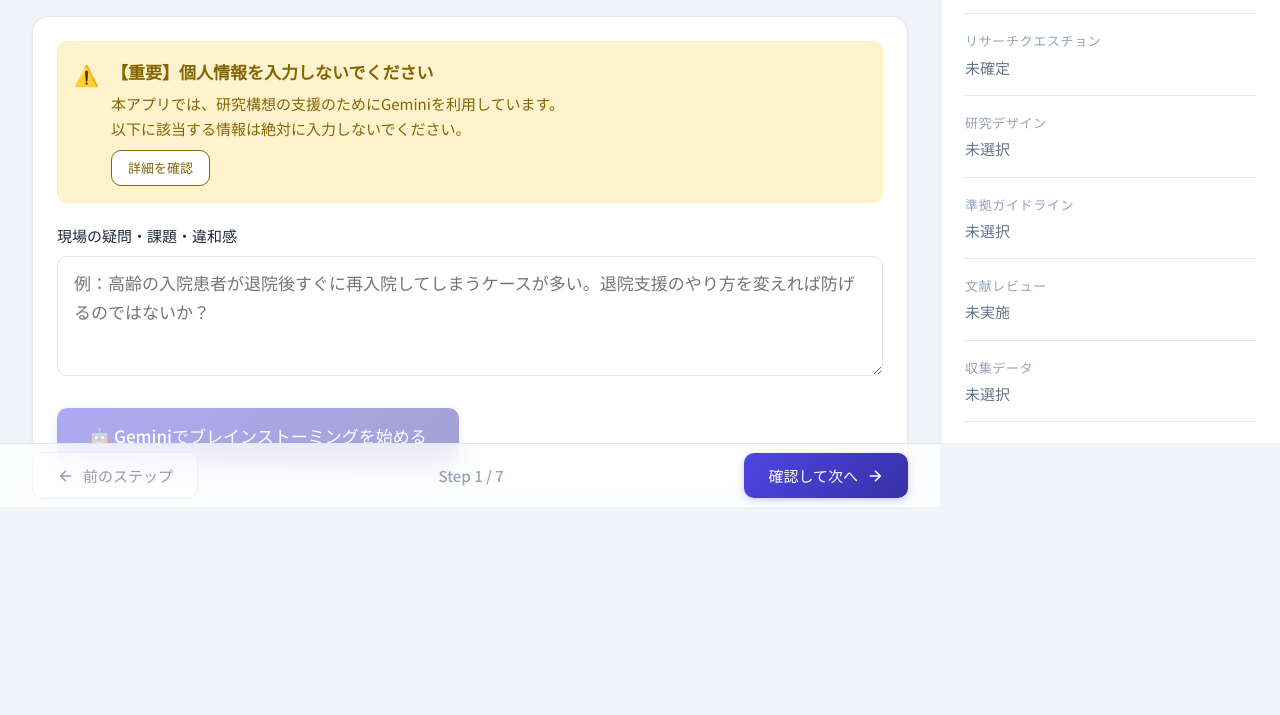
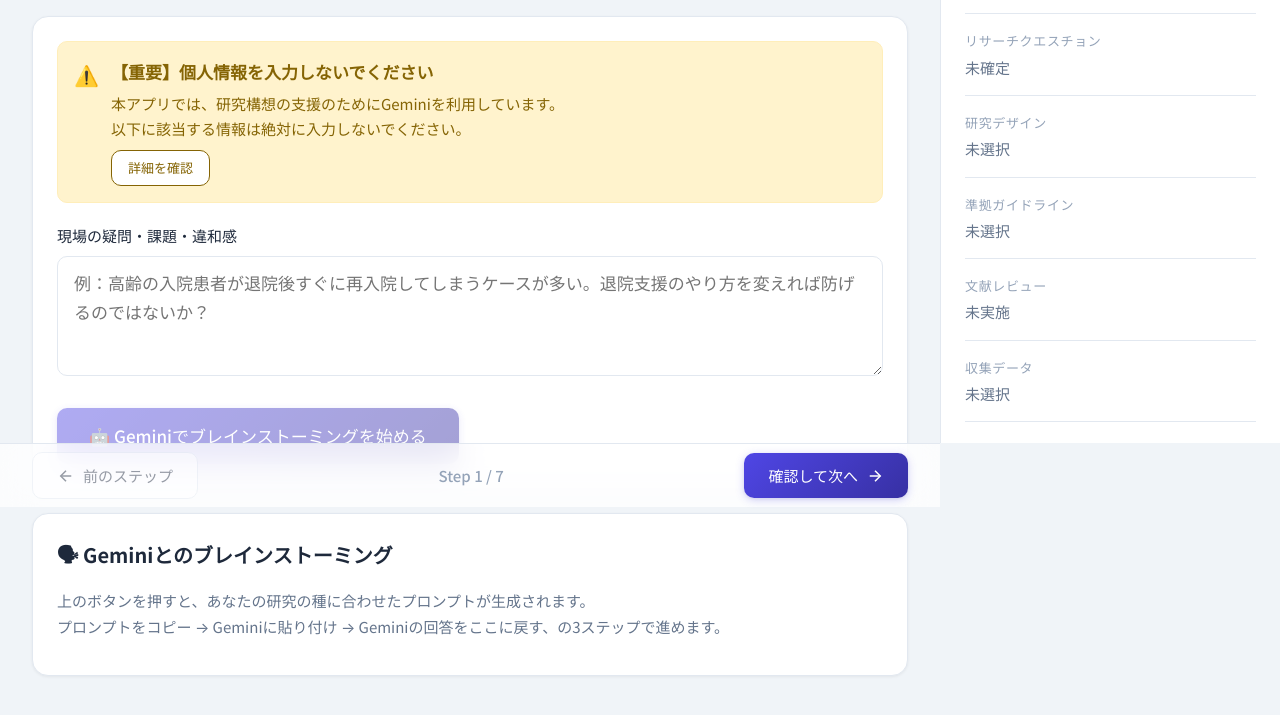
Before and after one commit to smoothmaster0207-ops/nursing-research-gemini, a website built with Vite: page index.html in a window 1280 px wide. Shown: the part 293-1008 px from the top of the page. Before the commit the page ends 940 px from the top, so only its background shows below. Built offline with nearby package versions, Linux system fonts and the light colour scheme.

Commit message:
Step 1: Geminiエリア常時表示、使い方の説明を追加

```diff
--- a/src/steps/step1-seed.js
+++ b/src/steps/step1-seed.js
@@ -46,9 +46,13 @@
         </button>
       </div>
 
-      <div id="geminiArea" class="hidden">
+      <div id="geminiArea">
         <div class="card">
           <h3 class="section-title">🗣 Geminiとのブレインストーミング</h3>
+          <p style="font-size: var(--font-size-sm); color: var(--color-text-secondary); margin-bottom: var(--space-3);">
+            上のボタンを押すと、あなたの研究の種に合わせたプロンプトが生成されます。<br>
+            プロンプトをコピー → Geminiに貼り付け → Geminiの回答をここに戻す、の3ステップで進めます。
+          </p>
           <div id="geminiChatUI"></div>
         </div>
       </div>
@@ -135,7 +139,6 @@
   // Event listeners
   const textarea = container.querySelector('#seedQuestion');
   const btnStartChat = container.querySelector('#btnStartChat');
-  const geminiArea = container.querySelector('#geminiArea');
 
   // Modal logic
   const privacyModal = container.querySelector('#privacyModal');
@@ -168,9 +171,9 @@
   });
 
   btnStartChat.addEventListener('click', () => {
-    geminiArea.classList.remove('hidden');
     showGeminiPromptUI(textarea.value);
-    geminiArea.scrollIntoView({ behavior: 'smooth' });
+    const geminiArea = container.querySelector('#geminiArea');
+    if (geminiArea) geminiArea.scrollIntoView({ behavior: 'smooth' });
   });
 
   if (refinedResult) {
```
Also changed, not shown: dist/assets/index-FUxGFAdB.js, dist/index.html.
